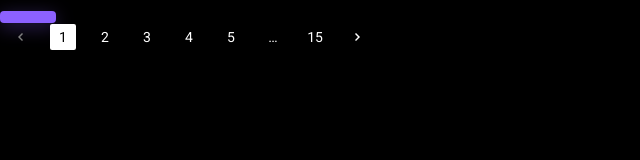
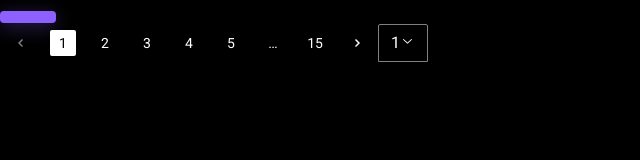
Before and after one commit to zaitsev-av/flash-learn-team, a React (Vite) app: page / in a window 1280 px wide. Shown: the top 160 px of the page, without its empty margins (0-640 px from the left). Built offline with nearby package versions, Linux system fonts and the light colour scheme.

Commit message:
fix:pagination

```diff
--- a/src/components/ui/pagination/pagination.tsx
+++ b/src/components/ui/pagination/pagination.tsx
@@ -6,7 +6,7 @@ import s from './pagination.module.scss'
 import { usePagination } from './usePagination'
 
 import { ChevronLeft, ChevronRight } from '@/assets/icons'
-import { Typography } from '@/components'
+import { CustomSelect, Typography } from '@/components'
 
 export type PaginationPropsType = {
   currentPage: number
@@ -109,6 +109,7 @@ export const Pagination: FC<PaginationPropsType> = props => {
       >
         <ChevronRight />
       </div>
+      <CustomSelect items={['1', '2', '3']} />
     </div>
   )
 }
```
